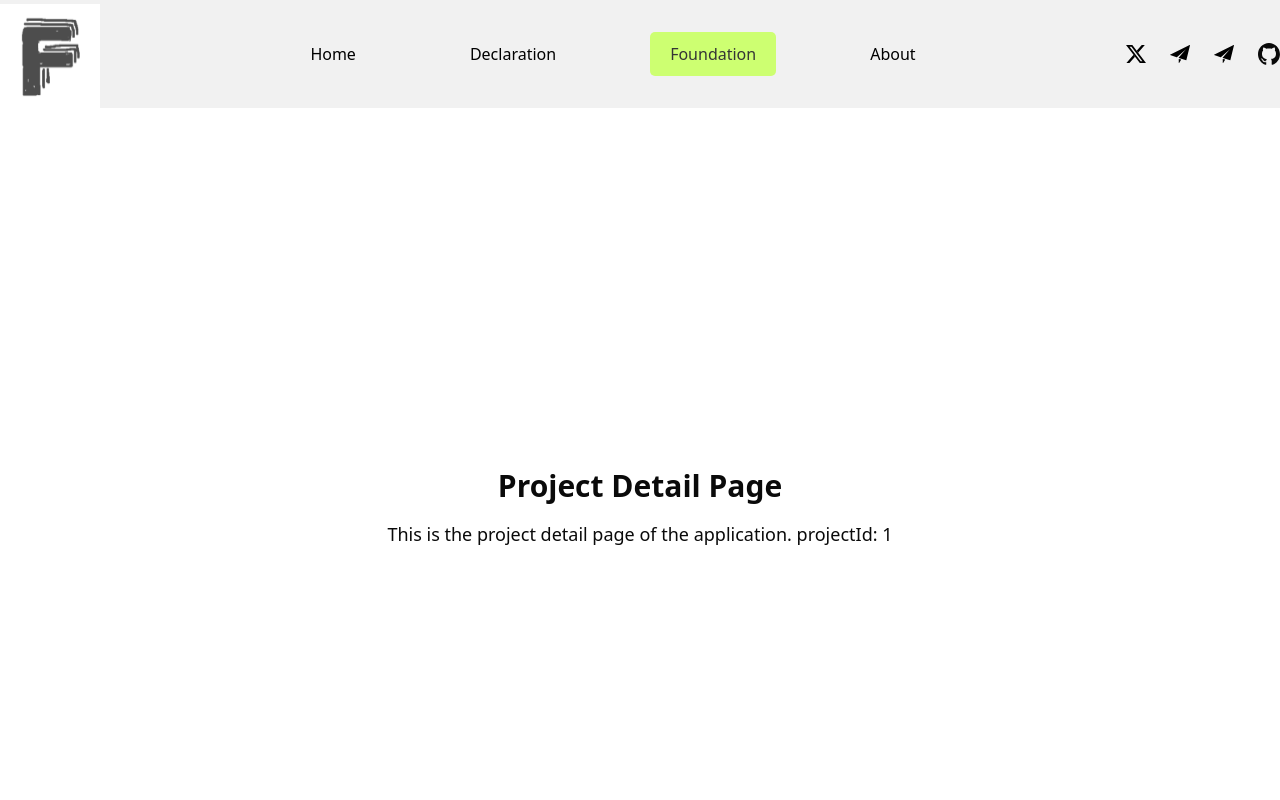
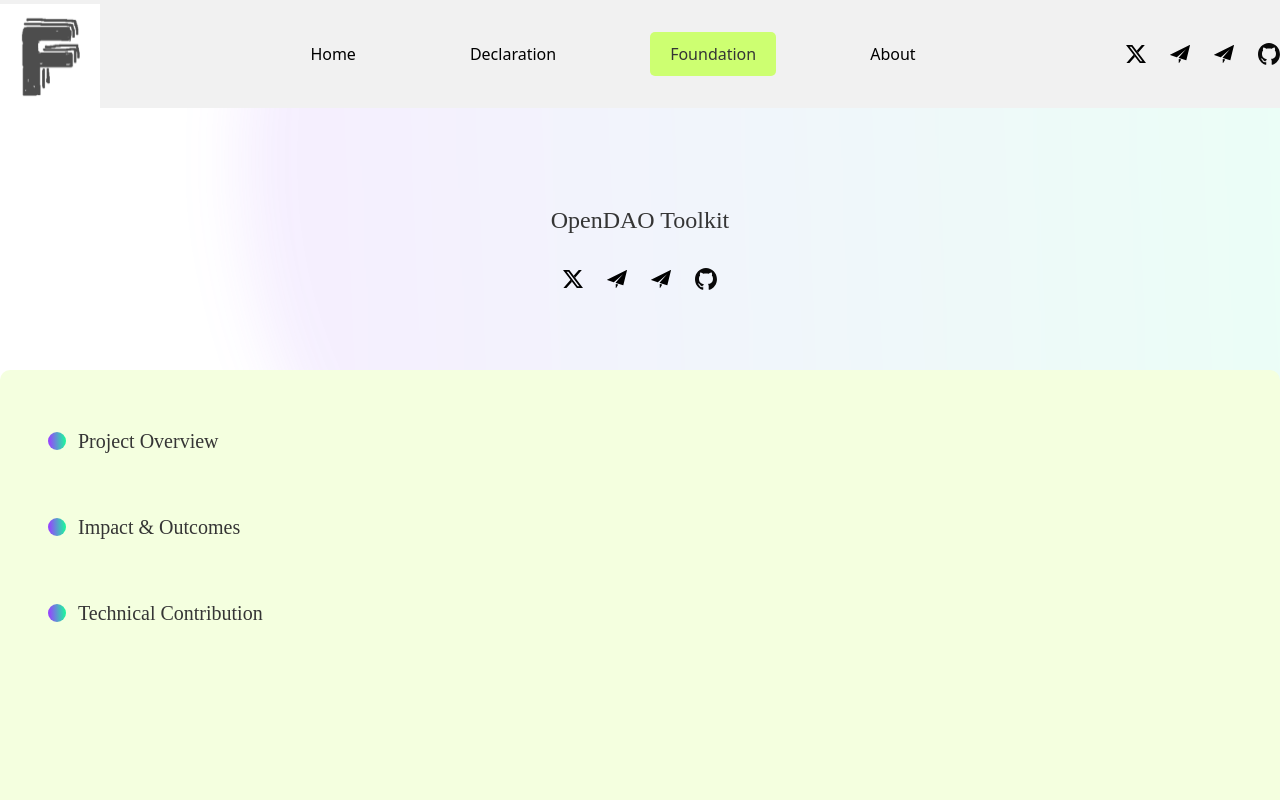
Before and after one commit to GRAMMAC1/Fair-and-Free, a Next.js app: page /foundation/tech-fairness-fund/1 in a window 1280 px wide. Shown: the top 800 px of the page. Built offline with nearby package versions, Linux system fonts and the light colour scheme.

Commit message:
feat(projects): add project list and project detail

```diff
--- a/src/app/foundation/tech-fairness-fund/[projectId]/page.tsx
+++ b/src/app/foundation/tech-fairness-fund/[projectId]/page.tsx
@@ -1,3 +1,19 @@
+import { cn } from "@/lib/utils";
+import { BackgroundBlur } from "@/shared/background-blur";
+import { titleStyle } from "@/shared/styles";
+import { ContactLink } from "@/shared/contact-link";
+
+const TitleIcon = () => {
+  return (
+    <div
+      style={{
+        background: "linear-gradient(87.75deg, #9448FC 9.29%, #19FB9B 98.11%)",
+      }}
+      className={"w-[18px] h-[18px] rounded-full mr-3"}
+    />
+  );
+};
+
 export default async function ProjectDetailPage({
   params,
 }: {
@@ -6,12 +22,44 @@ export default async function ProjectDetailPage({
   const { projectId } = await params;
 
   return (
-    <div className="flex flex-col items-center justify-center min-h-screen p-4">
-      <h1 className="text-3xl font-bold">Project Detail Page</h1>
-      <p className="mt-4 text-lg">
-        This is the project detail page of the application. projectId:{" "}
-        {projectId}
-      </p>
+    <div className="flex flex-col items-center relative overflow-x-hidden">
+      <BackgroundBlur
+        top={-525}
+        right={-115}
+        style={{ top: "-525px", right: "-115px" }}
+      />
+      <h1 className={cn(titleStyle({ font: "kodchasan" }), "text-2xl mt-24")}>
+        OpenDAO Toolkit
+      </h1>
+      <ContactLink className={"mt-8"} />
+      <div className="2xl:w-[1440px] w-full">
+        <div className="w-full min-h-[500px] mt-20 px-12 pt-14 rounded-[10px] bg-[#F4FFDF]">
+          <div className="flex items-center">
+            <TitleIcon />
+            <h1
+              className={cn(titleStyle({ font: "kodchasan" }), "text-[20px]")}
+            >
+              Project Overview
+            </h1>
+          </div>
+          <div className="flex items-center mt-14">
+            <TitleIcon />
+            <h1
+              className={cn(titleStyle({ font: "kodchasan" }), "text-[20px]")}
+            >
+              Impact & Outcomes
+            </h1>
+          </div>
+          <div className="flex items-center mt-14">
+            <TitleIcon />
+            <h1
+              className={cn(titleStyle({ font: "kodchasan" }), "text-[20px]")}
+            >
+              Technical Contribution
+            </h1>
+          </div>
+        </div>
+      </div>
     </div>
   );
 }
--- a/src/app/foundation/tech-fairness-fund/page.tsx
+++ b/src/app/foundation/tech-fairness-fund/page.tsx
@@ -1,5 +1,6 @@
 import { ChevronRight } from "lucide-react";
 import Image from "next/image";
+import Link from "next/link";
 
 import { cn } from "@/lib/utils";
 import { titleStyle, normalTextStyle } from "@/shared/styles";
@@ -107,7 +108,9 @@ export default function TechFairnessFundPage() {
           }}
           className={"mt-10 font-[Inter]"}
         >
-          Submit Your Project
+          <Link href={"/foundation/tech-fairness-fund/projects"}>
+            Submit Your Project
+          </Link>
         </Button>
       </div>
       <div className={"2xl:w-[1440px] w-full"}>
@@ -121,10 +124,13 @@ export default function TechFairnessFundPage() {
               empower developers and make technology accessible to everyone.
             </p>
           </div>
-          <div className="flex gap-2 items-center cursor-pointer">
+          <Link
+            href={"/foundation/tech-fairness-fund/projects"}
+            className="flex gap-2 items-center cursor-pointer"
+          >
             <span>View More</span>
             <ChevronRight size={14} />
-          </div>
+          </Link>
         </div>
         <div className="flex gap-6 mt-9">
           <ProjectCard />
--- a/src/app/foundation/tech-fairness-fund/project-card.tsx
+++ b/src/app/foundation/tech-fairness-fund/project-card.tsx
@@ -1,6 +1,11 @@
+"use client";
+
 import Image from "next/image";
+import { useRouter } from "next/navigation";
 
 export function ProjectCard() {
+  const router = useRouter();
+
   return (
     <div
       style={{
@@ -9,10 +14,12 @@ export function ProjectCard() {
       className="w-[290px] h-[307px] p-6 bg-[var(--main-color)]/60 rounded-[10px] backdrop-blur-xs text-[var(--selected-text-color)]"
     >
       <Image
+        className={"cursor-pointer"}
         src={"/images/about/about-cto.png"}
         width={238}
         height={134}
         alt="Project Image"
+        onClick={() => router.push("/foundation/tech-fairness-fund/1")}
       />
       <h1 className={"mt-4 font-[Inter] font-extrabold text-[16px]"}>
         OpenDAO Toolkit
--- a/src/app/foundation/tech-fairness-fund/projects/page.tsx
+++ b/src/app/foundation/tech-fairness-fund/projects/page.tsx
@@ -1,10 +1,44 @@
+import { ChevronDown } from "lucide-react";
+
+import { cn } from "@/lib/utils";
+import { BackgroundBlur } from "@/shared/background-blur";
+import { titleStyle } from "@/shared/styles";
+import { ProjectCard } from "../project-card";
+
 export default function ProjectPage() {
   return (
-    <div className="flex flex-col items-center justify-center min-h-screen p-4">
-      <h1 className="text-3xl font-bold">Project Page</h1>
-      <p className="mt-4 text-lg">
-        This is the project page of the application.
-      </p>
+    <div className="flex flex-col items-center relative overflow-x-hidden">
+      <BackgroundBlur
+        top={-525}
+        right={-115}
+        style={{ top: "-525px", right: "-115px" }}
+      />
+      <div className={"2xl:w-[1440px] w-full"}>
+        <h1 className={cn(titleStyle({ font: "kodchasan" }), "text-2xl mt-16")}>
+          Projects
+        </h1>
+        <div className="flex gap-6 flex-wrap mt-8">
+          <ProjectCard />
+          <ProjectCard />
+          <ProjectCard />
+          <ProjectCard />
+          <ProjectCard />
+          <ProjectCard />
+          <ProjectCard />
+          <ProjectCard />
+          <ProjectCard />
+        </div>
+        <div className="flex flex-col items-center justify-center mt-8 text-center">
+          <span
+            className={cn(
+              titleStyle({ font: "kodchasan" }),
+              "flex flex-col items-center cursor-pointer text-[20px]"
+            )}
+          >
+            View More <ChevronDown className="mt-1" size={14} />
+          </span>
+        </div>
+      </div>
     </div>
   );
 }
```
